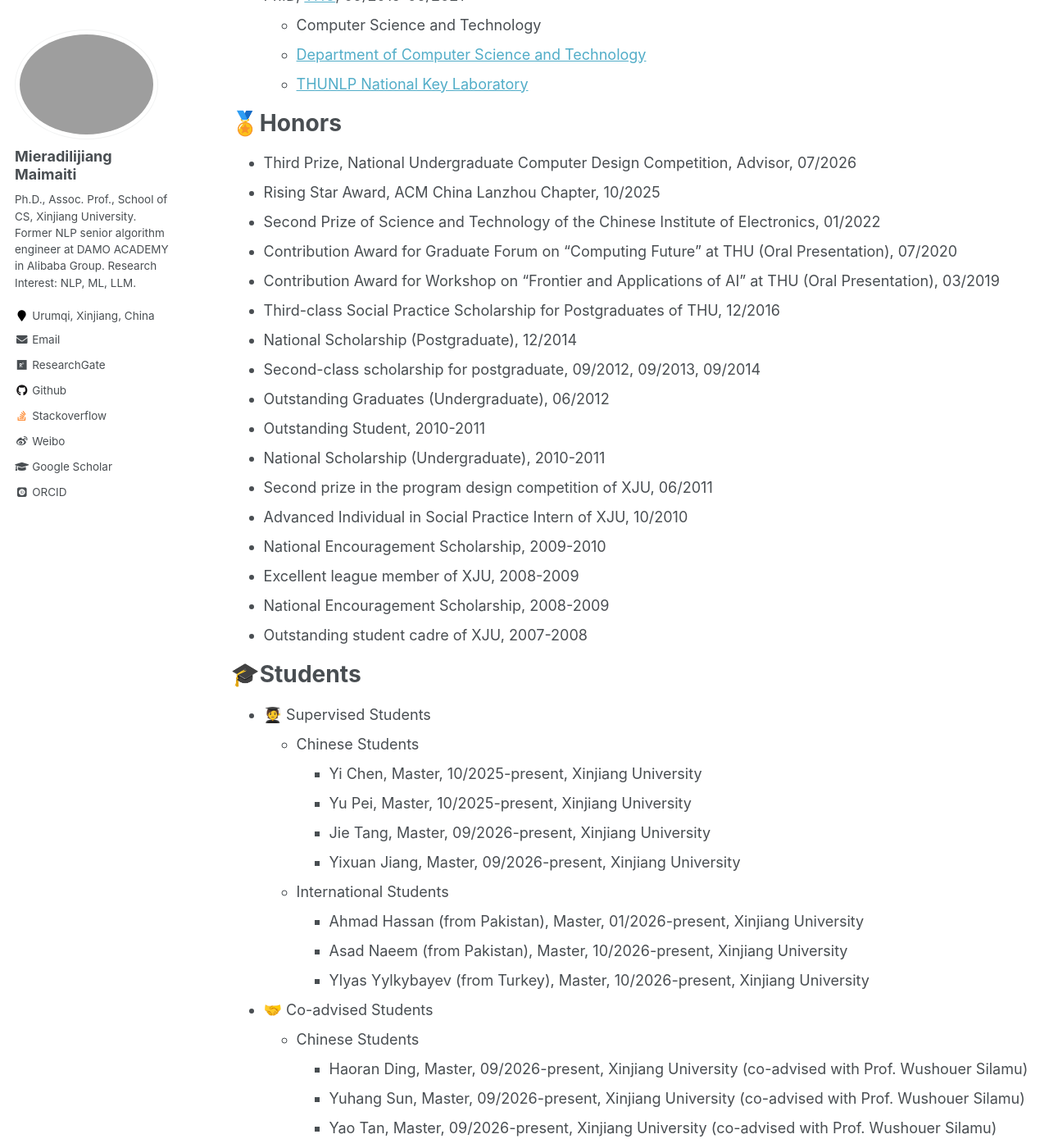
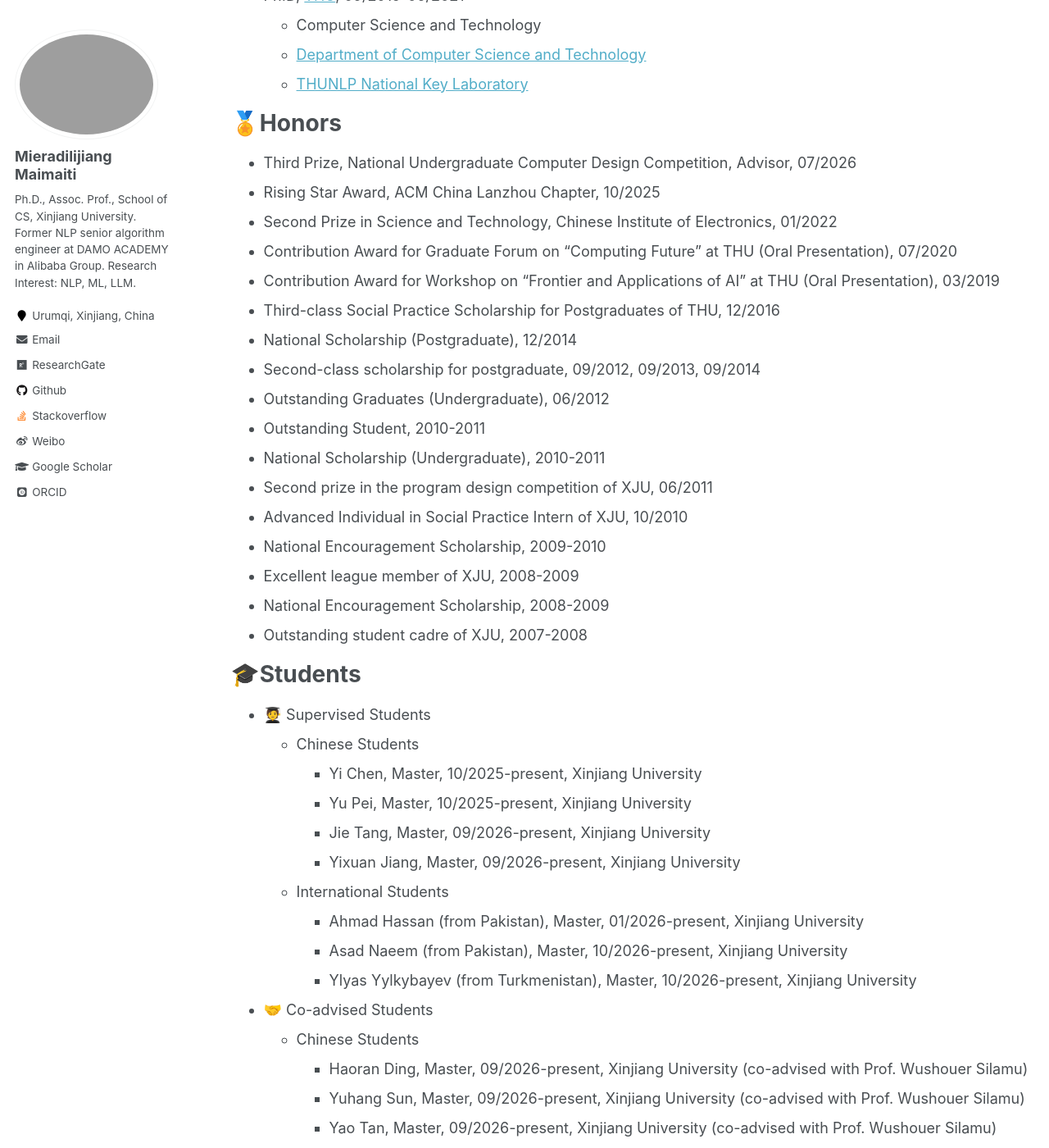
Before and after one commit to miradel51/miradel51.github.io, a Jekyll site: the page built from _pages/cv.md, in a window 1280 px wide and 1400 px high, scrolled down 732 px. Shown: the whole window at 82% size. Built offline with Jekyll 4.4.1, drawn with Linux system fonts in a browser that asks for light colours; some web fonts are replaced; some of the changed text lies outside the part shown.

Commit message:
Update cv.md
revised student's info

```diff
--- a/_pages/cv.md
+++ b/_pages/cv.md
@@ -38,7 +38,7 @@ redirect_from:
 ======
 * Third Prize, National Undergraduate Computer Design Competition, Advisor, 07/2026
 * Rising Star Award, ACM China Lanzhou Chapter, 10/2025
-* Second Prize of Science and Technology of the Chinese Institute of Electronics, 01/2022
+* Second Prize in Science and Technology, Chinese Institute of Electronics, 01/2022
 * Contribution Award for Graduate Forum on "Computing Future" at THU (Oral Presentation), 07/2020
 * Contribution Award for Workshop on "Frontier and Applications of AI" at THU (Oral Presentation), 03/2019
 * Third-class Social Practice Scholarship for Postgraduates of THU, 12/2016
@@ -68,7 +68,7 @@ redirect_from:
   * International Students
     * Ahmad Hassan (from Pakistan), Master, 01/2026-present, Xinjiang University
     * Asad Naeem (from Pakistan), Master, 10/2026-present, Xinjiang University
-    * Ylyas Yylkybayev (from Turkey), Master, 10/2026-present, Xinjiang University
+    * Ylyas Yylkybayev (from Turkmenistan), Master, 10/2026-present, Xinjiang University
 
 * 🤝 Co-advised Students
   * Chinese Students
@@ -94,7 +94,6 @@ redirect_from:
 
 * 📚 Visiting Students
   * Ruihan Yin, Undergraduate, 09/2025-present, Xinjiang University (College of Mathematics)
-  * Qianyu Zhao, Undergraduate, 09/2025-present, Xinjiang University (College of Mathematics)
   * Yang Li, Undergraduate, 03/2026-present, Xinjiang University (School of CS)
   * Lanlan Ma, Undergraduate, 06/2026-present, Xinjiang University (School of Intelligence Science and Technology)
 
```
